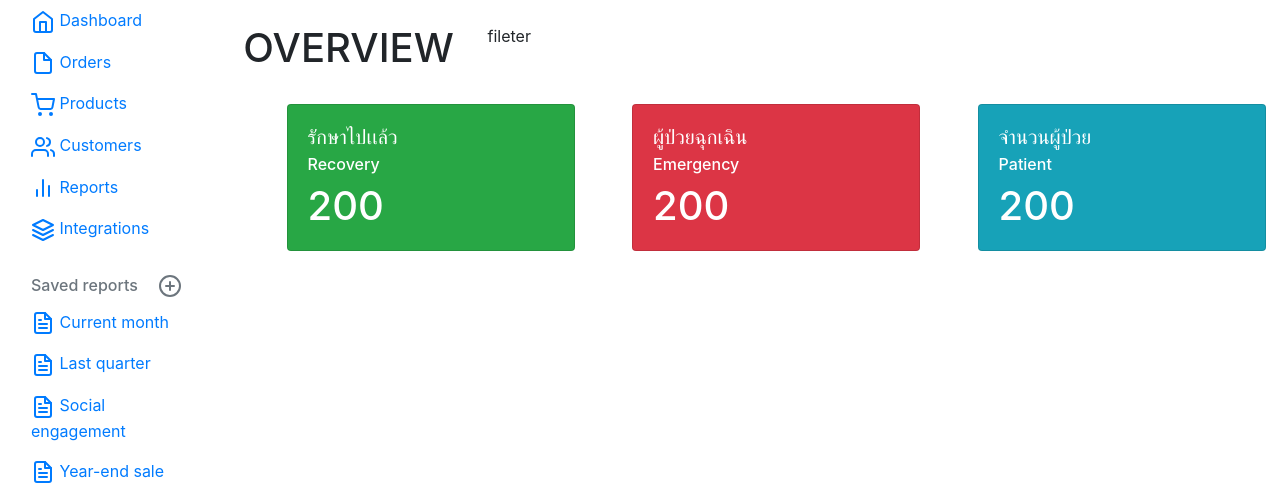
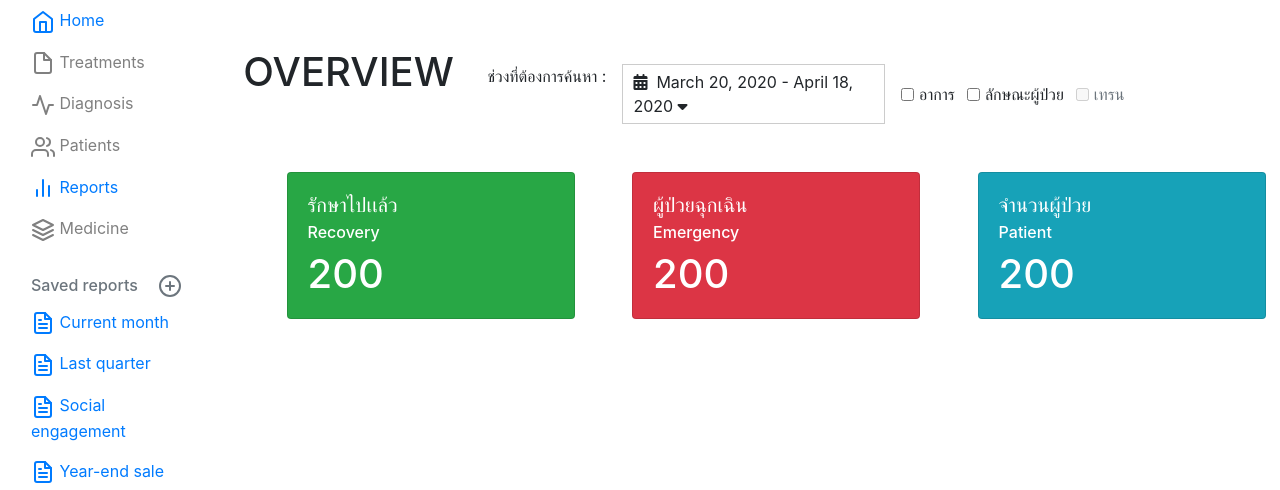
Before and after one commit to sahussawud/Clinic-Management-Application, a Django app: page /summary/ in a window 1280 px wide. Shown: the part 56-546 px from the top of the page. Run offline with Django 3.2, Linux system fonts and the light colour scheme; the visitor is signed in with stand-in values (Sample User, id 1); some libraries are stand-ins or nearby versions.

Commit message:
report filter tab
-report filter tags

```diff
--- a/CTHS/Summary_app/templates/Summary_app/dashboard.html
+++ b/CTHS/Summary_app/templates/Summary_app/dashboard.html
@@ -1,16 +1,48 @@
 {% extends "base.html" %}
 {% load static %}
+
+{% block scripts %}
+<link rel="stylesheet" type="text/css" href="https://cdn.jsdelivr.net/npm/daterangepicker/daterangepicker.css" />
+<script type="text/javascript" src="https://cdn.jsdelivr.net/momentjs/latest/moment.min.js"></script>
+<script type="text/javascript" src="https://cdn.jsdelivr.net/npm/daterangepicker/daterangepicker.min.js"></script>
+<script src='https://kit.fontawesome.com/a076d05399.js'></script>
+
+{% endblock %}
+
+{% block styles %}
+{% endblock %}
 {% block content %}
 <main role="main" class="col-md-9 ml-sm-auto col-lg-10">
     <div class="container">
         <!-- topic and filter option -->
-        <div class="row mb-4 mt-4">
+        <div class="row mb-5 mt-5">
             <div class="col-lg-3">
                 <h1>OVERVIEW</h1>
             </div>
-            <div class="col-lg-8">
+            <div class="col-lg-8 mt-3">
                 <div class="row">
-                    fileter
+                    <div class="mr-3">
+                        ช่วงที่ต้องการค้นหา :
+                    </div>
+
+                      <div id="reportrange" style="background: #fff; cursor: pointer; padding: 5px 10px; border: 1px solid #ccc; width: 38%">
+                        <i class="fa fa-calendar"></i>&nbsp;
+                        <span></span> <i class="fa fa-caret-down"></i>
+                    </div>
+
+                    <div class="form-check form-check-inline ml-3">
+                        <input class="form-check-input" type="checkbox" id="inlineCheckbox1" value="option1">
+                        <label class="form-check-label" for="inlineCheckbox1">อาการ</label>
+                      </div>
+                      <div class="form-check form-check-inline">
+                        <input class="form-check-input" type="checkbox" id="inlineCheckbox2" value="option2">
+                        <label class="form-check-label" for="inlineCheckbox2">ลักษณะผู้ป่วย</label>
+                      </div>
+                      <div class="form-check form-check-inline">
+                        <input class="form-check-input" type="checkbox" id="inlineCheckbox3" value="option3" disabled>
+                        <label class="form-check-label" for="inlineCheckbox3">เทรน</label>
+                      </div>
+
                 </div>
             </div>
         </div>
@@ -21,7 +53,7 @@
                     <div class="card-body">
                         <h5 class="card-title">รักษาไปเเล้ว</h5>
                         <h6 class="card-subtitle mb-2">Recovery</h6>
-                      <h1 class="card-text" >200</h1>
+                        <h1 class="card-text">200</h1>
 
                     </div>
                 </div>
@@ -56,8 +88,39 @@
 
 </main>
 
+
 {% endblock %}
 
 {% block footer %}
+<script type="text/javascript">
+    $(function() {
+
+        var start = moment().subtract(29, 'days');
+        var end = moment();
+
+        function cb(start, end) {
+            $('#reportrange span').html(start.format('MMMM D, YYYY') + ' - ' + end.format('MMMM D, YYYY'));
+        }
+
+        $('#reportrange').daterangepicker({
+
+            startDate: start,
+            endDate: end,
+            ranges: {
+               'วันนี้': [moment(), moment()],
+               'เมื่อวาน': [moment().subtract(1, 'days'), moment().subtract(1, 'days')],
+               'Last 7 Days': [moment().subtract(6, 'days'), moment()],
+               'Last 30 Days': [moment().subtract(29, 'days'), moment()],
+               'This Month': [moment().startOf('month'), moment().endOf('month')],
+               'Last Month': [moment().subtract(1, 'month').startOf('month'), moment().subtract(1, 'month').endOf('month')],
+               'This Year': [moment().startOf('year'), moment().endOf('year')],
+            },
+            "alwaysShowCalendars": true,
+        }, cb);
+
+        cb(start, end);
+
+    });
+    </script>
 
 {% endblock %}
--- a/CTHS/templates/base.html
+++ b/CTHS/templates/base.html
@@ -11,10 +11,26 @@
     <script type="text/javascript" src="{% static 'js/popper.min.js' %}"></script>
     <script type="text/javascript" src="{% static 'js/jquery-3.4.1.min.js' %}"></script>
     <script type="text/javascript" src="{% static 'js/bootstrap.min.js' %}"></script>
+    {% block scripts %}
+    {% endblock %}
 
     <style>
         .bg-light {
             background-color: #bde4e2 !important;
+        }
+
+        .disable {
+            pointer-events: none;
+            cursor: default;
+            color: gray;
+        }
+
+            {
+            % block styles %
+            }
+
+            {
+            % endblock %
         }
     </style>
 
@@ -45,11 +61,11 @@
         </div>
     </nav>
     {% if user.is_authenticated %}
-        {% include 'sidebar.html' %}
+    {% include 'sidebar.html' %}
     {% endif %}
 
-             {% block content %}
-            {% endblock %}
+    {% block content %}
+    {% endblock %}
 
 
     <footer class="footer">
--- a/CTHS/templates/sidebar.html
+++ b/CTHS/templates/sidebar.html
@@ -4,39 +4,39 @@
       <div class="sidebar-sticky">
         <ul class="nav flex-column">
           <li class="nav-item">
-            <a class="nav-link active" href="#">
+            <a class="nav-link active" href="{% url 'index' %}">
               <svg xmlns="http://www.w3.org/2000/svg" width="24" height="24" viewBox="0 0 24 24" fill="none" stroke="currentColor" stroke-width="2" stroke-linecap="round" stroke-linejoin="round" class="feather feather-home"><path d="M3 9l9-7 9 7v11a2 2 0 0 1-2 2H5a2 2 0 0 1-2-2z"></path><polyline points="9 22 9 12 15 12 15 22"></polyline></svg>
-              Dashboard <span class="sr-only">(current)</span>
+              Home <span class="sr-only"></span>
             </a>
           </li>
           <li class="nav-item">
-            <a class="nav-link" href="#">
+            <a class="nav-link disable" href="#">
               <svg xmlns="http://www.w3.org/2000/svg" width="24" height="24" viewBox="0 0 24 24" fill="none" stroke="currentColor" stroke-width="2" stroke-linecap="round" stroke-linejoin="round" class="feather feather-file"><path d="M13 2H6a2 2 0 0 0-2 2v16a2 2 0 0 0 2 2h12a2 2 0 0 0 2-2V9z"></path><polyline points="13 2 13 9 20 9"></polyline></svg>
-              Orders
+              Treatments
             </a>
           </li>
           <li class="nav-item">
-            <a class="nav-link" href="#">
-              <svg xmlns="http://www.w3.org/2000/svg" width="24" height="24" viewBox="0 0 24 24" fill="none" stroke="currentColor" stroke-width="2" stroke-linecap="round" stroke-linejoin="round" class="feather feather-shopping-cart"><circle cx="9" cy="21" r="1"></circle><circle cx="20" cy="21" r="1"></circle><path d="M1 1h4l2.68 13.39a2 2 0 0 0 2 1.61h9.72a2 2 0 0 0 2-1.61L23 6H6"></path></svg>
-              Products
+            <a class="nav-link disable" href="#">
+              <svg viewBox="0 0 24 24" width="24" height="24" stroke="currentColor" stroke-width="2" fill="none" stroke-linecap="round" stroke-linejoin="round" class="css-i6dzq1"><polyline points="22 12 18 12 15 21 9 3 6 12 2 12"></polyline></svg>
+              Diagnosis
             </a>
           </li>
           <li class="nav-item">
-            <a class="nav-link" href="#">
+            <a class="nav-link disable" href="#">
               <svg xmlns="http://www.w3.org/2000/svg" width="24" height="24" viewBox="0 0 24 24" fill="none" stroke="currentColor" stroke-width="2" stroke-linecap="round" stroke-linejoin="round" class="feather feather-users"><path d="M17 21v-2a4 4 0 0 0-4-4H5a4 4 0 0 0-4 4v2"></path><circle cx="9" cy="7" r="4"></circle><path d="M23 21v-2a4 4 0 0 0-3-3.87"></path><path d="M16 3.13a4 4 0 0 1 0 7.75"></path></svg>
-              Customers
+              Patients
             </a>
           </li>
           <li class="nav-item">
-            <a class="nav-link" href="#">
+            <a class="nav-link" href="{% url 'dashboard' %}">
               <svg xmlns="http://www.w3.org/2000/svg" width="24" height="24" viewBox="0 0 24 24" fill="none" stroke="currentColor" stroke-width="2" stroke-linecap="round" stroke-linejoin="round" class="feather feather-bar-chart-2"><line x1="18" y1="20" x2="18" y2="10"></line><line x1="12" y1="20" x2="12" y2="4"></line><line x1="6" y1="20" x2="6" y2="14"></line></svg>
               Reports
             </a>
           </li>
           <li class="nav-item">
-            <a class="nav-link" href="#">
+            <a class="nav-link disable" href="#" >
               <svg xmlns="http://www.w3.org/2000/svg" width="24" height="24" viewBox="0 0 24 24" fill="none" stroke="currentColor" stroke-width="2" stroke-linecap="round" stroke-linejoin="round" class="feather feather-layers"><polygon points="12 2 2 7 12 12 22 7 12 2"></polygon><polyline points="2 17 12 22 22 17"></polyline><polyline points="2 12 12 17 22 12"></polyline></svg>
-              Integrations
+              Medicine
             </a>
           </li>
         </ul>
```
Also changed, not shown: CTHS/User_app/templates/User_app/index.html (+7 -0 lines). Lines whose indentation alone changed are shown as unchanged.
